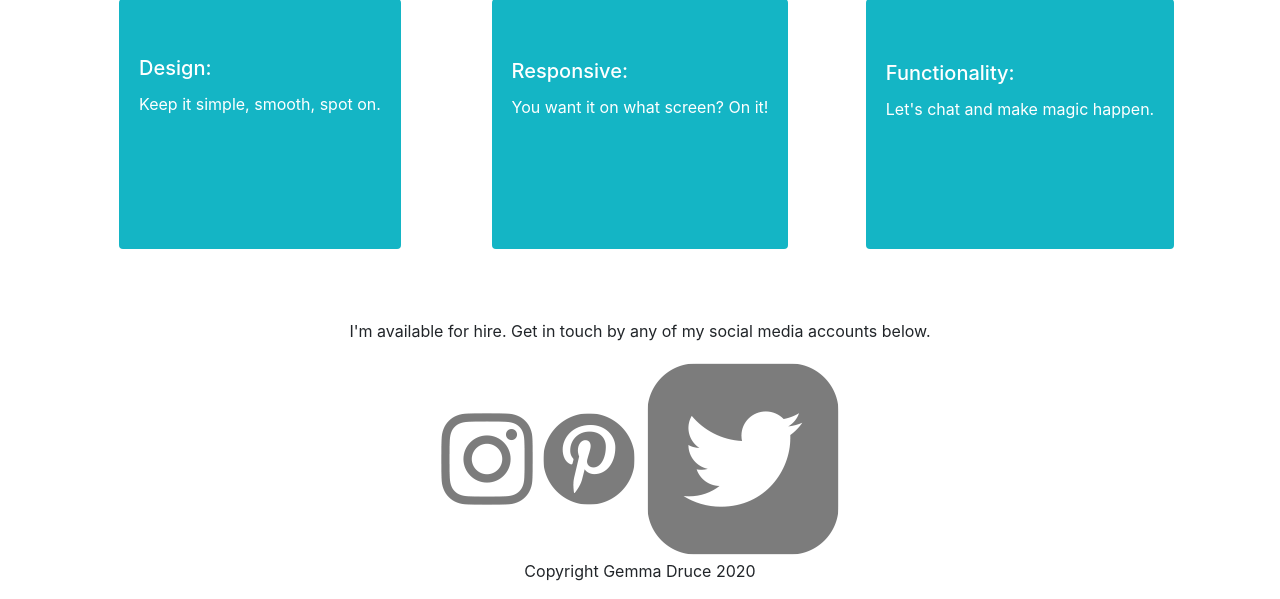
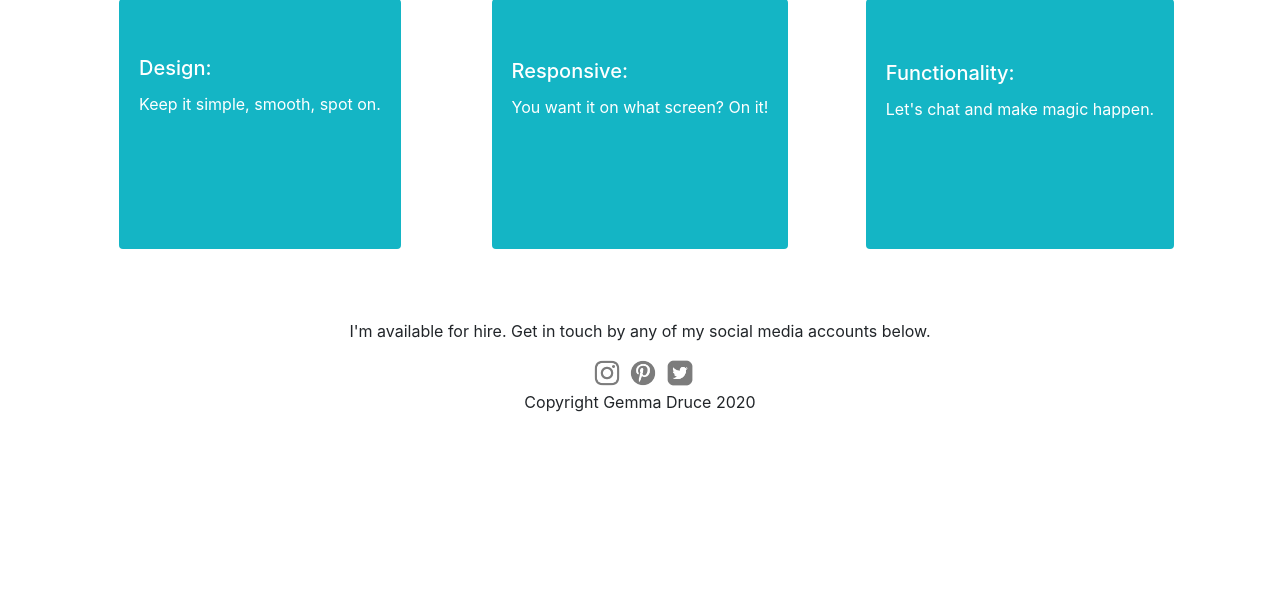
Before and after one commit to GemmieDodger/portfolioGem, a PHP site: page / in a window 1280 px wide. Shown: the part 1853-2452 px from the top of the page. After the commit the page ends 2265 px from the top, so only its background shows below. Run offline with PHP 8.4, Linux system fonts and the light colour scheme; some libraries are stand-ins or nearby versions.

Commit message:
social/nav buttons - continued -3

```diff
--- a/public/css/styles.css
+++ b/public/css/styles.css
@@ -181,8 +181,8 @@ a:hover {
 }
 
 .social-button {
-/*    max-width: 30px;
-    max-height: 30px;*/
+    max-width: 30px;
+    max-height: 30px;
     margin-right: 10px;
 }
 .footer-margin {
--- a/views/layout.php
+++ b/views/layout.php
@@ -44,14 +44,14 @@
             </div>
             <div class= "row" >
                 <div class="mx-auto">
-                    <a href="https://www.instagram.com/gemmadruce/" target="_blank" rel="noopener"><img class=" f-social" src="public/images/instagram.png" alt="Instagram social icon"></a>
-                    <a href="https://www.pinterest.co.uk/petalsnow/" target="_blank" rel="noopener"><img class="f-social" src="public/images/pinterest.png" alt="Pinterest social icon"></a>
-                    <a href="https://twitter.com/GemmaDruce" target="_blank" rel="noopener"><img class="f-social" src="public/images/twitter.png" alt="Twitter social icon"></a>
+                    <a href="https://www.instagram.com/gemmadruce/" target="_blank" rel="noopener"><img class="nav-social" src="public/images/instagram.png" alt="Instagram social icon"></a>
+                    <a href="https://www.pinterest.co.uk/petalsnow/" target="_blank" rel="noopener"><img class="nav-social" src="public/images/pinterest.png" alt="Pinterest social icon"></a>
+                    <a href="https://twitter.com/GemmaDruce" target="_blank" rel="noopener"><img class="nav-social" src="public/images/twitter.png" alt="Twitter social icon"></a>
                 </div>
             </div>
 
             <div class="row">
-                <p class = "text-center mx-auto">Copyright Gemma Druce 2020</p>
+                <p class = "mt-1 text-center mx-auto">Copyright Gemma Druce 2020</p>
             </div>
         </div>
 
```
